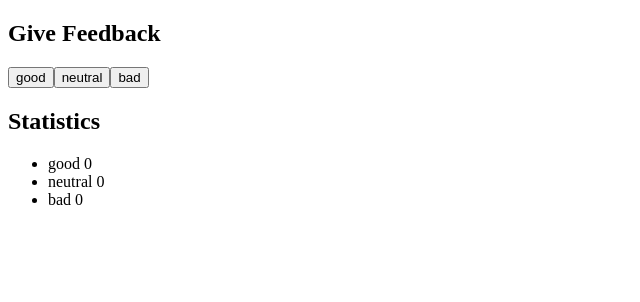
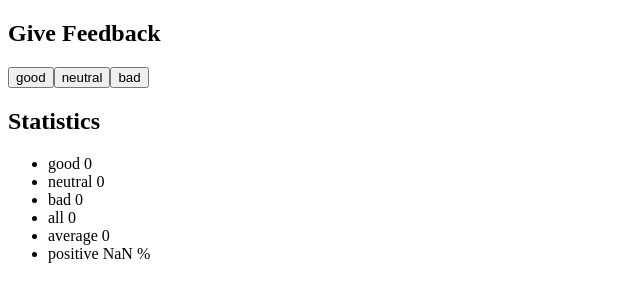
Before and after one commit to peg-top/fullstack_developer, a React (Vite) app in the folder part-1/16_14_Exercises/: page / in a window 1280 px wide. Shown: the top 302 px of the page, without its empty margins (0-640 px from the left). Built offline with nearby package versions, Linux system fonts and the light colour scheme.

Commit message:
1.6 step 2

```diff
--- a/part-1/16_14_Exercises/src/App.jsx
+++ b/part-1/16_14_Exercises/src/App.jsx
@@ -24,6 +24,9 @@ const App = () =>{
             <li>good {good}</li>
             <li>neutral {neutral}</li>
             <li>bad {bad}</li>
+            <li>all {good + neutral + bad}</li>
+            <li>average {(good + neutral + bad)/3}</li>
+            <li>positive {good / (good + neutral + bad) * 100} %</li>
           </ul>
         </section>
       </main>
```
